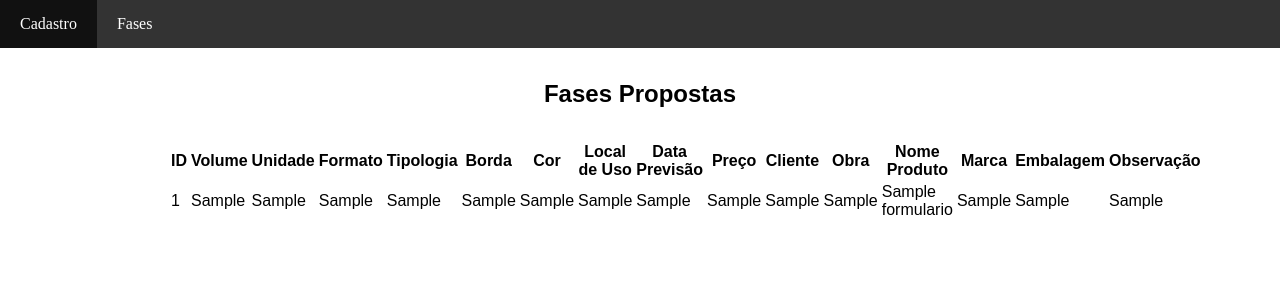
After one commit to ruanbertan-cmd/projeto_Sistema_proposta, a PHP site: page /Proposta_fases.php in a window 1280 px wide. The commit adds this page. Shown: the top 300 px of the page. Run offline with PHP 8.4, Linux system fonts and the light colour scheme; tables that the repository leaves empty or names only in its code hold one stand-in row (values such as "Sample post"); data that the repository does not hold is empty.

Commit message:
feat: gerando nova tela onde sera feito acompanhamento de fases

```diff
--- /dev/null
+++ b/Proposta_fases.php
@@ -0,0 +1,66 @@
+<?php
+include_once('conexao.php');
+
+// Consulta todos os registros da tabela
+$sql = "SELECT * FROM formulario ORDER BY id DESC";
+$result = mysqli_query($conexao, $sql);
+
+?>
+<!DOCTYPE html>
+<html lang="pt-br">
+<head>
+    <meta charset="UTF-8">
+    <title>Consulta de Propostas</title>
+    <link rel="stylesheet" href="style.css">
+</head>
+<body>
+
+    <header class="barra_navegacao">
+    <nav class="navbar">
+        <div class="navbar_container">
+            <ul>
+                <li><a href="proposta_cadastro.php">Cadastro</a></li>
+                <li><a href="proposta_fases.php">Fases</a></li>
+            </ul>
+        </div>
+    </nav>
+    </header>
+
+    <main>
+    <h1>Fases Propostas</h1>
+    <table>
+        <tr>
+            <th>ID</th>
+            <th>Volume</th>
+            <th>Unidade</th>
+            <th>Formato</th>
+            <th>Tipologia</th>
+            <th>Borda</th>
+            <th>Cor</th>
+            <th>Local de Uso</th>
+            <th>Data Previsão</th>
+            <th>Preço</th>
+            <th>Cliente</th>
+            <th>Obra</th>
+            <th>Nome Produto</th>
+            <th>Marca</th>
+            <th>Embalagem</th>
+            <th>Observação</th>
+        </tr>
+        <?php
+        if(mysqli_num_rows($result) > 0){
+            while($row = mysqli_fetch_assoc($result)){
+                echo "<tr>";
+                foreach($row as $col){
+                    echo "<td>".htmlspecialchars($col)."</td>";
+                }
+                echo "</tr>";
+            }
+        } else {
+            echo "<tr><td colspan='16'>Nenhuma proposta encontrada.</td></tr>";
+        }
+        ?>
+    </table>
+    </main>
+</body>
+</html>
--- a/style.css
+++ b/style.css
@@ -1,7 +1,7 @@
 main {
     font-family: Arial, sans-serif;
     padding-left: 10rem;
-    margin-top: 2rem;
+    margin-top: 5rem;
     padding-right: 10rem;
 }
 
@@ -23,7 +23,7 @@ h1 {
     }
 
 label {
-    width: 20rem; /* 👈 largura fixa para alinhar */
+    width: 20rem; /* largura fixa para alinhar */
     text-align: left;
     margin-right: 3rem;
 }
@@ -53,3 +53,36 @@ button {
 button:hover {
     background-color: #327535;
 }
+
+ul {
+  list-style-type: none;
+  margin: 0;
+  padding: 0;
+  overflow: hidden;
+  background-color: #333333;
+}
+
+nav {
+    position: fixed;
+    top: 0;
+    left: 0;
+    width: 100%;
+    background-color: #333333;
+    z-index: 1000;
+}
+
+ul li {
+  float: left;
+}
+
+ul li a {
+  display: block;
+  color: white;
+  text-align: center;
+  padding: 15px 20px;
+  text-decoration: none;
+}
+
+ul li a:hover {
+  background-color: #111111;
+}
```
Also changed, not shown: index.php (deleted, +0 -142 lines).
